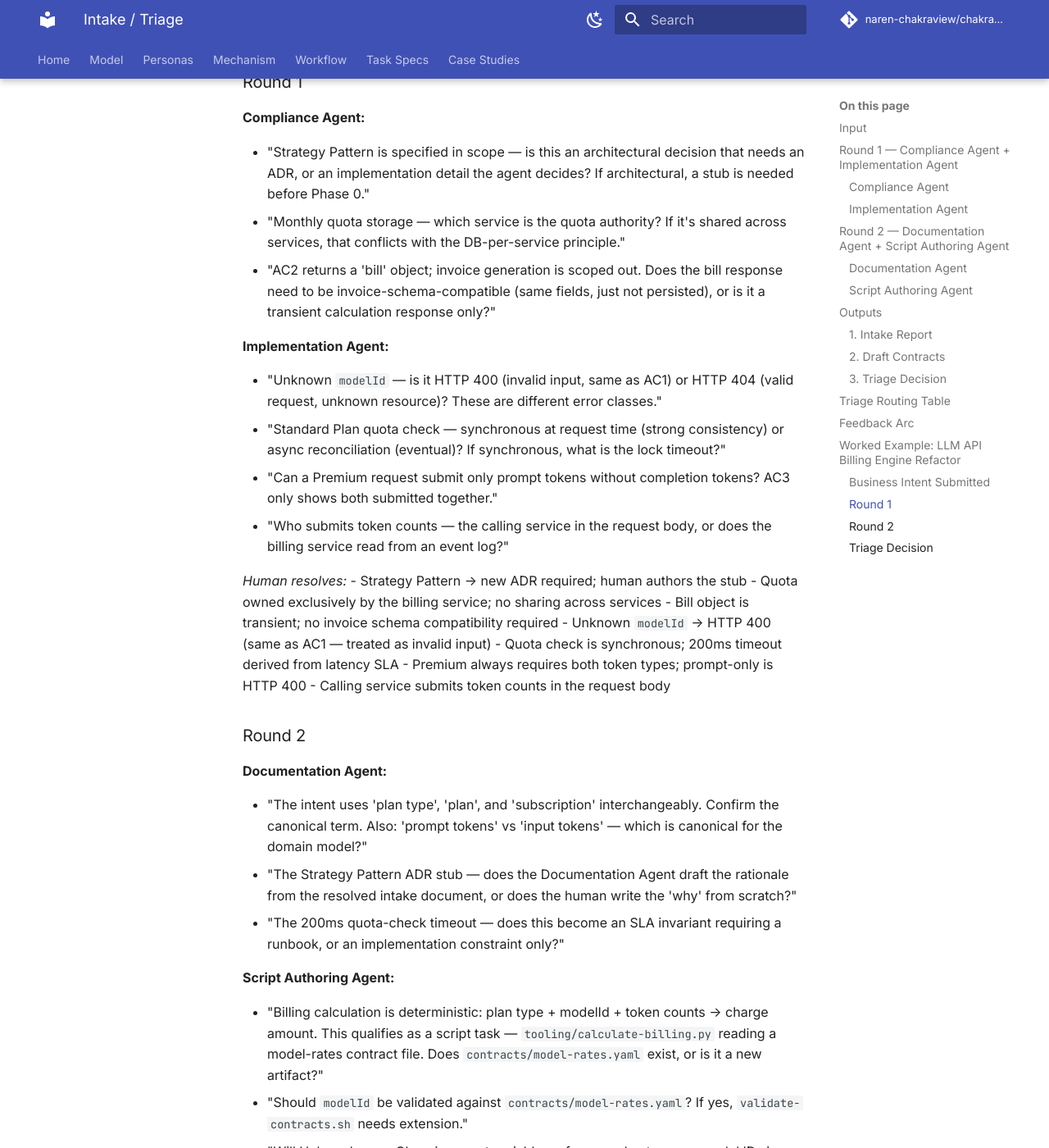
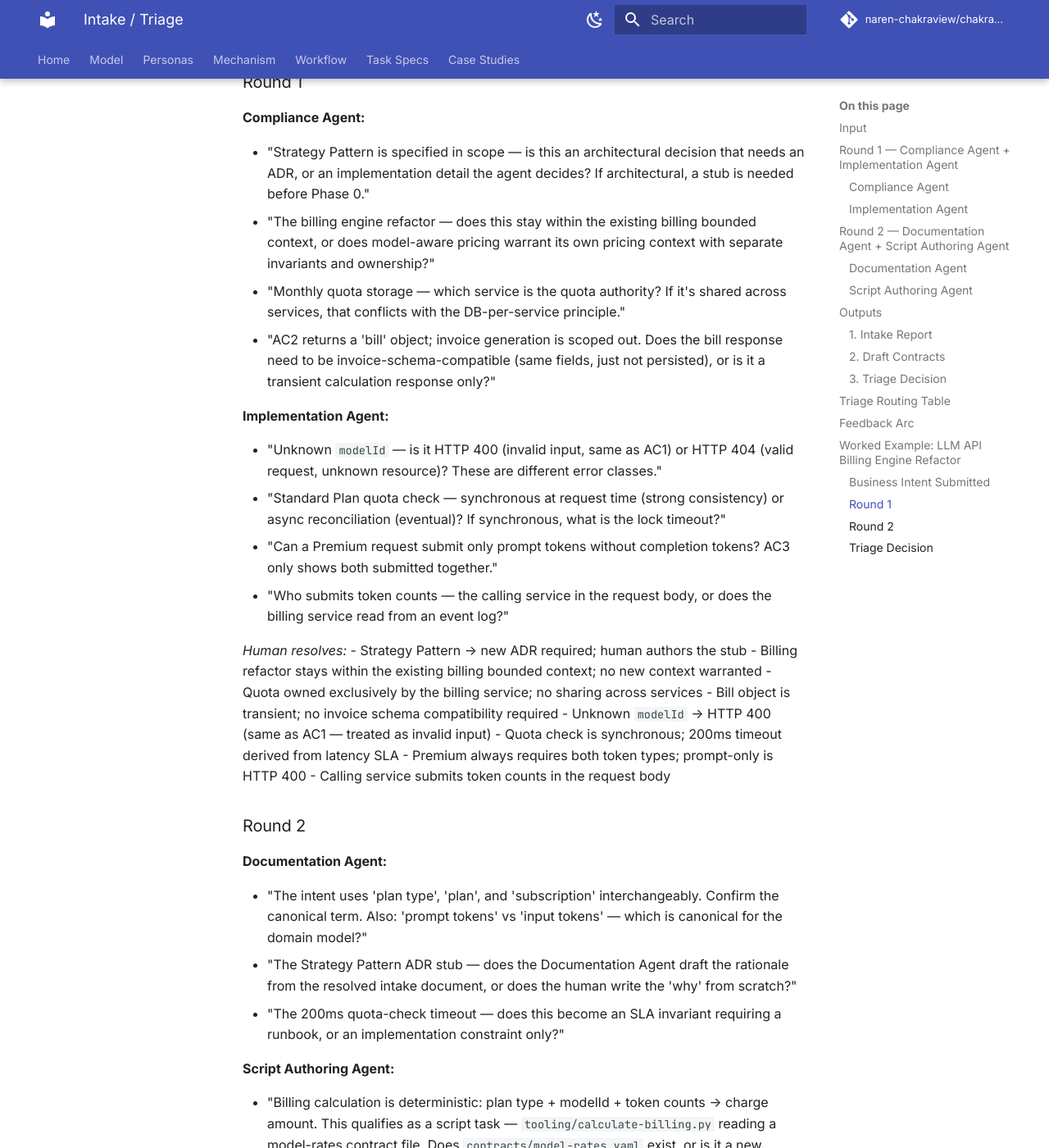
Before and after one commit to naren-chakraview/chakraview-ai-dev-model, an MkDocs documentation site: the page built from docs/intake/index.md, in a window 1280 px wide and 1400 px high, scrolled down 6338 px. Shown: the whole window at 82% size. Built offline with MkDocs 1.6.1 and Material for MkDocs 9.7.7, drawn with Linux system fonts in a browser that asks for light colours; comment, search, counter and statistics services are not loaded.

Commit message:
docs: add bounded-context question to worked example compliance agent

```diff
--- a/docs/intake/index.md
+++ b/docs/intake/index.md
@@ -189,6 +189,7 @@ The running system generates the next business intent. Phase 7 and Phase 7b dete
 **Compliance Agent:**
 
 - "Strategy Pattern is specified in scope — is this an architectural decision that needs an ADR, or an implementation detail the agent decides? If architectural, a stub is needed before Phase 0."
+- "The billing engine refactor — does this stay within the existing billing bounded context, or does model-aware pricing warrant its own pricing context with separate invariants and ownership?"
 - "Monthly quota storage — which service is the quota authority? If it's shared across services, that conflicts with the DB-per-service principle."
 - "AC2 returns a 'bill' object; invoice generation is scoped out. Does the bill response need to be invoice-schema-compatible (same fields, just not persisted), or is it a transient calculation response only?"
 
@@ -201,6 +202,7 @@ The running system generates the next business intent. Phase 7 and Phase 7b dete
 
 *Human resolves:*
 - Strategy Pattern → new ADR required; human authors the stub
+- Billing refactor stays within the existing billing bounded context; no new context warranted
 - Quota owned exclusively by the billing service; no sharing across services
 - Bill object is transient; no invoice schema compatibility required
 - Unknown `modelId` → HTTP 400 (same as AC1 — treated as invalid input)
```
